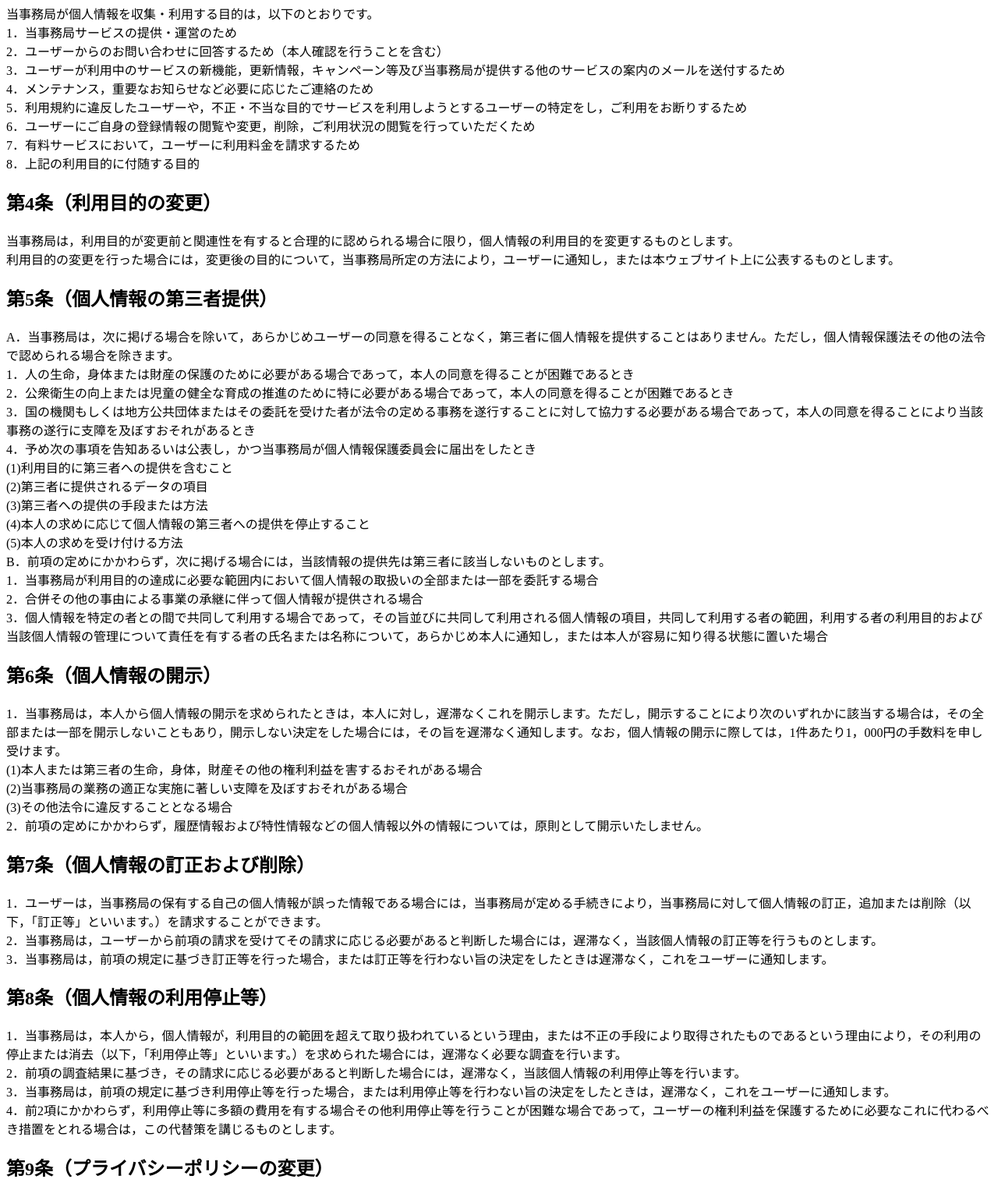
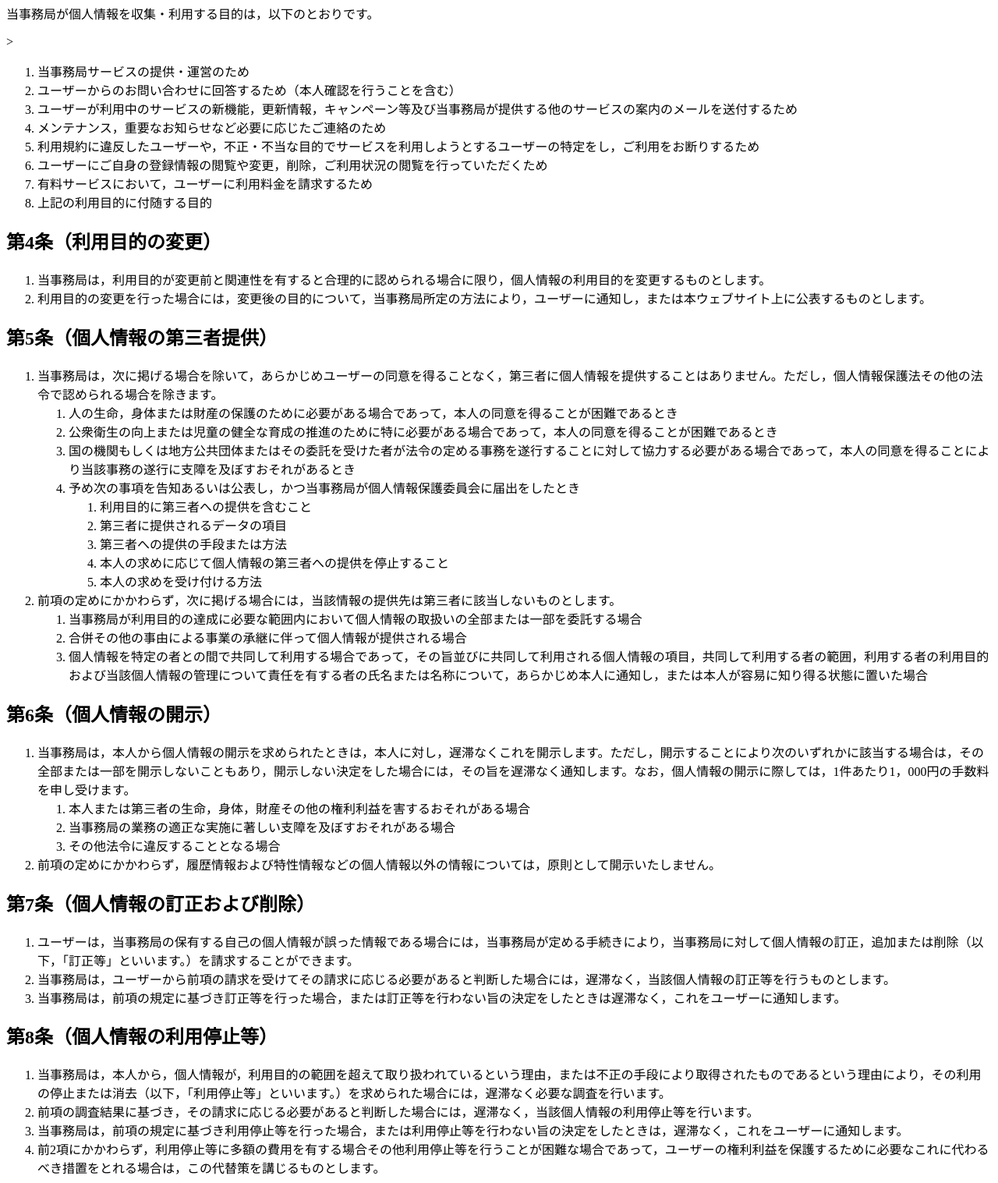
Before and after one commit to yoneryota/https-yoneryota.github.io-privacy_policy, a plain HTML site: page index.html in a window 1280 px wide. Shown: the part 500-2017 px from the top of the page at 78% size. Drawn offline with Linux system fonts and the light colour scheme.

Commit message:
Update index.html

```diff
--- a/index.html
+++ b/index.html
@@ -22,71 +22,89 @@
     </p>
 
     <h2> 第3条（個人情報を収集・利用する目的）</h2>
-    <p>当事務局が個人情報を収集・利用する目的は，以下のとおりです。<br>
-        1．当事務局サービスの提供・運営のため<br>
-        2．ユーザーからのお問い合わせに回答するため（本人確認を行うことを含む）<br>
-        3．ユーザーが利用中のサービスの新機能，更新情報，キャンペーン等及び当事務局が提供する他のサービスの案内のメールを送付するため<br>
-        4．メンテナンス，重要なお知らせなど必要に応じたご連絡のため<br>
-        5．利用規約に違反したユーザーや，不正・不当な目的でサービスを利用しようとするユーザーの特定をし，ご利用をお断りするため<br>
-        6．ユーザーにご自身の登録情報の閲覧や変更，削除，ご利用状況の閲覧を行っていただくため<br>
-        7．有料サービスにおいて，ユーザーに利用料金を請求するため<br>
-        8．上記の利用目的に付随する目的
-    </p>
+    <p>当事務局が個人情報を収集・利用する目的は，以下のとおりです。</p>>
+    <ol>
+        <li>当事務局サービスの提供・運営のため</li>
+        <li>ユーザーからのお問い合わせに回答するため（本人確認を行うことを含む）</li>
+        <li>ユーザーが利用中のサービスの新機能，更新情報，キャンペーン等及び当事務局が提供する他のサービスの案内のメールを送付するため</li>
+        <li>メンテナンス，重要なお知らせなど必要に応じたご連絡のため</li>
+        <li>利用規約に違反したユーザーや，不正・不当な目的でサービスを利用しようとするユーザーの特定をし，ご利用をお断りするため</li>
+        <li>ユーザーにご自身の登録情報の閲覧や変更，削除，ご利用状況の閲覧を行っていただくため</li>
+        <li>有料サービスにおいて，ユーザーに利用料金を請求するため</li>
+        <li>上記の利用目的に付随する目的</li>
+
+    </ol>
+
 
     <h2> 第4条（利用目的の変更）</h2>
-    <p> 当事務局は，利用目的が変更前と関連性を有すると合理的に認められる場合に限り，個人情報の利用目的を変更するものとします。<br>
-        利用目的の変更を行った場合には，変更後の目的について，当事務局所定の方法により，ユーザーに通知し，または本ウェブサイト上に公表するものとします。</p>
+    <ol>
+        <li>当事務局は，利用目的が変更前と関連性を有すると合理的に認められる場合に限り，個人情報の利用目的を変更するものとします。</li>
+        <li>利用目的の変更を行った場合には，変更後の目的について，当事務局所定の方法により，ユーザーに通知し，または本ウェブサイト上に公表するものとします。</li>
+    </ol>
+
     <h2> 第5条（個人情報の第三者提供）</h2>
-    <p>
-        A．当事務局は，次に掲げる場合を除いて，あらかじめユーザーの同意を得ることなく，第三者に個人情報を提供することはありません。ただし，個人情報保護法その他の法令で認められる場合を除きます。<br>
-        1．人の生命，身体または財産の保護のために必要がある場合であって，本人の同意を得ることが困難であるとき<br>
-        2．公衆衛生の向上または児童の健全な育成の推進のために特に必要がある場合であって，本人の同意を得ることが困難であるとき<br>
-        3．国の機関もしくは地方公共団体またはその委託を受けた者が法令の定める事務を遂行することに対して協力する必要がある場合であって，本人の同意を得ることにより当該事務の遂行に支障を及ぼすおそれがあるとき<br>
-        4．予め次の事項を告知あるいは公表し，かつ当事務局が個人情報保護委員会に届出をしたとき<br>
-        (1)利用目的に第三者への提供を含むこと<br>
-        (2)第三者に提供されるデータの項目<br>
-        (3)第三者への提供の手段または方法<br>
-        (4)本人の求めに応じて個人情報の第三者への提供を停止すること<br>
-        (5)本人の求めを受け付ける方法<br>
-        B．前項の定めにかかわらず，次に掲げる場合には，当該情報の提供先は第三者に該当しないものとします。<br>
-        1．当事務局が利用目的の達成に必要な範囲内において個人情報の取扱いの全部または一部を委託する場合<br>
-        2．合併その他の事由による事業の承継に伴って個人情報が提供される場合<br>
-        3．個人情報を特定の者との間で共同して利用する場合であって，その旨並びに共同して利用される個人情報の項目，共同して利用する者の範囲，利用する者の利用目的および当該個人情報の管理について責任を有する者の氏名または名称について，あらかじめ本人に通知し，または本人が容易に知り得る状態に置いた場合<br>
-    </p>
+    <ol>
+        <li>当事務局は，次に掲げる場合を除いて，あらかじめユーザーの同意を得ることなく，第三者に個人情報を提供することはありません。ただし，個人情報保護法その他の法令で認められる場合を除きます。</li>
+        <ol>
+            <li>人の生命，身体または財産の保護のために必要がある場合であって，本人の同意を得ることが困難であるとき</li>
+            <li>公衆衛生の向上または児童の健全な育成の推進のために特に必要がある場合であって，本人の同意を得ることが困難であるとき</li>
+            <li>国の機関もしくは地方公共団体またはその委託を受けた者が法令の定める事務を遂行することに対して協力する必要がある場合であって，本人の同意を得ることにより当該事務の遂行に支障を及ぼすおそれがあるとき</li>
+            <li>予め次の事項を告知あるいは公表し，かつ当事務局が個人情報保護委員会に届出をしたとき</li>
+            <ol>
+                <li>利用目的に第三者への提供を含むこと</li>
+                <li>第三者に提供されるデータの項目</li>
+                <li>第三者への提供の手段または方法</li>
+                <li>本人の求めに応じて個人情報の第三者への提供を停止すること</li>
+                <li>本人の求めを受け付ける方法</li>
+            </ol>
+        </ol>
+        <li>前項の定めにかかわらず，次に掲げる場合には，当該情報の提供先は第三者に該当しないものとします。</li>
+        <ol>
+            <li>当事務局が利用目的の達成に必要な範囲内において個人情報の取扱いの全部または一部を委託する場合</li>
+            <li>合併その他の事由による事業の承継に伴って個人情報が提供される場合</li>
+            <li>個人情報を特定の者との間で共同して利用する場合であって，その旨並びに共同して利用される個人情報の項目，共同して利用する者の範囲，利用する者の利用目的および当該個人情報の管理について責任を有する者の氏名または名称について，あらかじめ本人に通知し，または本人が容易に知り得る状態に置いた場合</li>
+        </ol>
+    </ol>
 
     <h2>第6条（個人情報の開示）</h2>
-    <p>
-        1．当事務局は，本人から個人情報の開示を求められたときは，本人に対し，遅滞なくこれを開示します。ただし，開示することにより次のいずれかに該当する場合は，その全部または一部を開示しないこともあり，開示しない決定をした場合には，その旨を遅滞なく通知します。なお，個人情報の開示に際しては，1件あたり1，000円の手数料を申し受けます。<br>
-        (1)本人または第三者の生命，身体，財産その他の権利利益を害するおそれがある場合<br>
-        (2)当事務局の業務の適正な実施に著しい支障を及ぼすおそれがある場合<br>
-        (3)その他法令に違反することとなる場合<br>
-        2．前項の定めにかかわらず，履歴情報および特性情報などの個人情報以外の情報については，原則として開示いたしません。<br>
-    </p>
+    <ol>
+        <li>当事務局は，本人から個人情報の開示を求められたときは，本人に対し，遅滞なくこれを開示します。ただし，開示することにより次のいずれかに該当する場合は，その全部または一部を開示しないこともあり，開示しない決定をした場合には，その旨を遅滞なく通知します。なお，個人情報の開示に際しては，1件あたり1，000円の手数料を申し受けます。</li>
+        <ol>
+            <li>本人または第三者の生命，身体，財産その他の権利利益を害するおそれがある場合</li>
+            <li>当事務局の業務の適正な実施に著しい支障を及ぼすおそれがある場合</li>
+            <li>その他法令に違反することとなる場合</li>
+        </ol>
+        <li>前項の定めにかかわらず，履歴情報および特性情報などの個人情報以外の情報については，原則として開示いたしません。</li>
+    </ol>
+
+
     <h2>第7条（個人情報の訂正および削除）</h2>
-    <p>
-        1．ユーザーは，当事務局の保有する自己の個人情報が誤った情報である場合には，当事務局が定める手続きにより，当事務局に対して個人情報の訂正，追加または削除（以下，「訂正等」といいます。）を請求することができます。<br>
-        2．当事務局は，ユーザーから前項の請求を受けてその請求に応じる必要があると判断した場合には，遅滞なく，当該個人情報の訂正等を行うものとします。<br>
-        3．当事務局は，前項の規定に基づき訂正等を行った場合，または訂正等を行わない旨の決定をしたときは遅滞なく，これをユーザーに通知します。<br>
-    </p>
+    <ol>
+        <li>ユーザーは，当事務局の保有する自己の個人情報が誤った情報である場合には，当事務局が定める手続きにより，当事務局に対して個人情報の訂正，追加または削除（以下，「訂正等」といいます。）を請求することができます。</li>
+        <li>当事務局は，ユーザーから前項の請求を受けてその請求に応じる必要があると判断した場合には，遅滞なく，当該個人情報の訂正等を行うものとします。</li>
+        <li>当事務局は，前項の規定に基づき訂正等を行った場合，または訂正等を行わない旨の決定をしたときは遅滞なく，これをユーザーに通知します。</li>
+    </ol>
 
     <h2> 第8条（個人情報の利用停止等）</h2>
-    <p>
-        1．当事務局は，本人から，個人情報が，利用目的の範囲を超えて取り扱われているという理由，または不正の手段により取得されたものであるという理由により，その利用の停止または消去（以下，「利用停止等」といいます。）を求められた場合には，遅滞なく必要な調査を行います。<br>
-        2．前項の調査結果に基づき，その請求に応じる必要があると判断した場合には，遅滞なく，当該個人情報の利用停止等を行います。<br>
-        3．当事務局は，前項の規定に基づき利用停止等を行った場合，または利用停止等を行わない旨の決定をしたときは，遅滞なく，これをユーザーに通知します。<br>
-        4．前2項にかかわらず，利用停止等に多額の費用を有する場合その他利用停止等を行うことが困難な場合であって，ユーザーの権利利益を保護するために必要なこれに代わるべき措置をとれる場合は，この代替策を講じるものとします。<br>
-    </p>
+    <ol>
+        <li>当事務局は，本人から，個人情報が，利用目的の範囲を超えて取り扱われているという理由，または不正の手段により取得されたものであるという理由により，その利用の停止または消去（以下，「利用停止等」といいます。）を求められた場合には，遅滞なく必要な調査を行います。</li>
+        <li>前項の調査結果に基づき，その請求に応じる必要があると判断した場合には，遅滞なく，当該個人情報の利用停止等を行います。</li>
+        <li>当事務局は，前項の規定に基づき利用停止等を行った場合，または利用停止等を行わない旨の決定をしたときは，遅滞なく，これをユーザーに通知します。</li>
+        <li>前2項にかかわらず，利用停止等に多額の費用を有する場合その他利用停止等を行うことが困難な場合であって，ユーザーの権利利益を保護するために必要なこれに代わるべき措置をとれる場合は，この代替策を講じるものとします。</li>
+    </ol>
+
     <h2> 第9条（プライバシーポリシーの変更）</h2>
-    <p> 1．本ポリシーの内容は，法令その他本ポリシーに別段の定めのある事項を除いて，ユーザーに通知することなく，変更することができるものとします。<br>
-        2．当事務局が別途定める場合を除いて，変更後のプライバシーポリシーは，本ウェブサイトに掲載したときから効力を生じるものとします。<br>
-
-    </p>
+    <ol>
+        <li>本ポリシーの内容は，法令その他本ポリシーに別段の定めのある事項を除いて，ユーザーに通知することなく，変更することができるものとします。</li>
+        <li>当事務局が別途定める場合を除いて，変更後のプライバシーポリシーは，本ウェブサイトに掲載したときから効力を生じるものとします。</li>
+    </ol>
 
     <h2> 第10条（お問い合わせ窓口）</h2>
 
-
     <p>本ポリシーに関するお問い合わせは，下記の窓口までお願いいたします。<br>
         <a href="https://forms.gle/Ack6V8L6q4r3ecg89">https://forms.gle/Ack6V8L6q4r3ecg89</a>
+        <br>
+        <br>
     </p>
 
 
```
